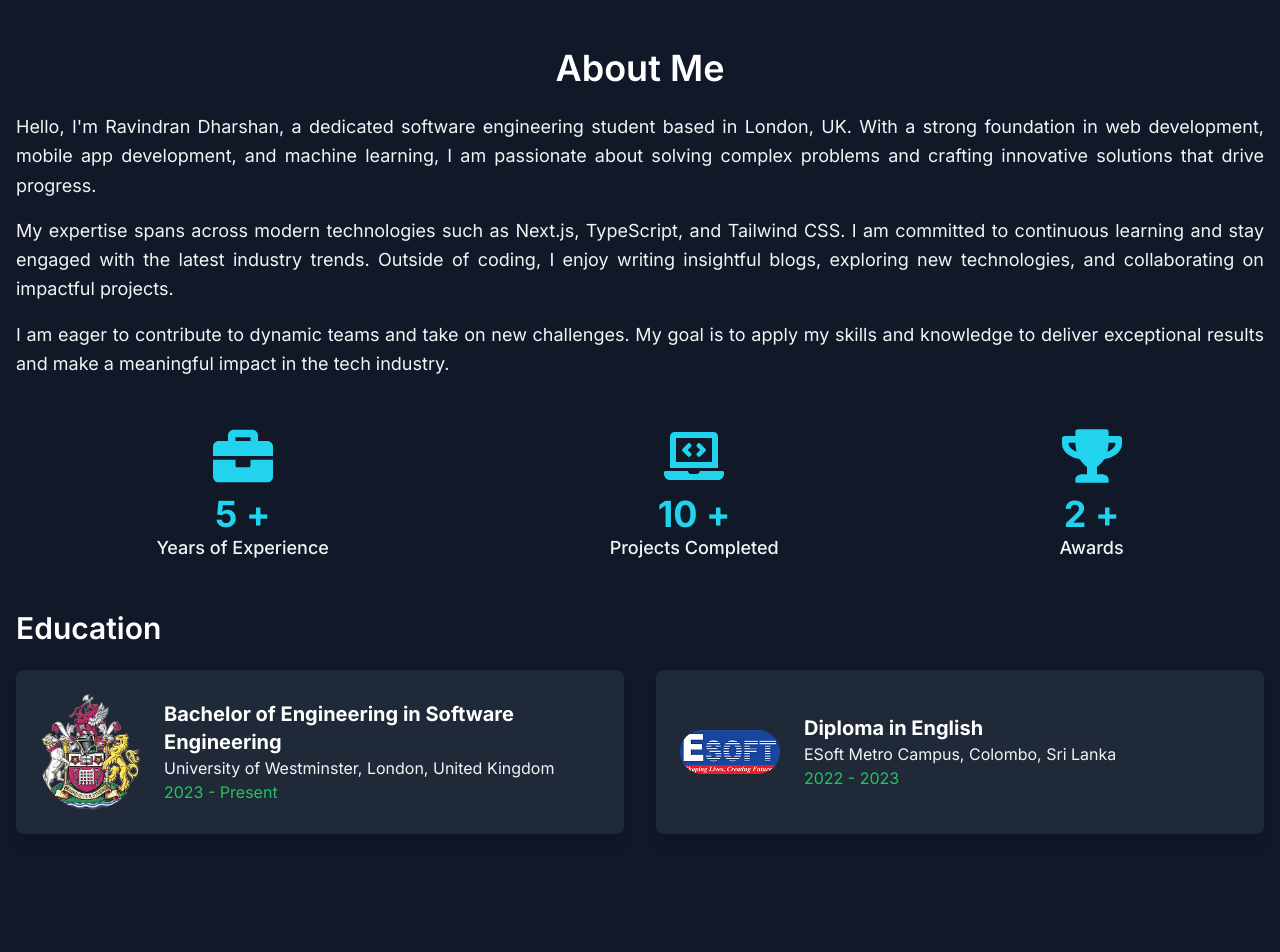
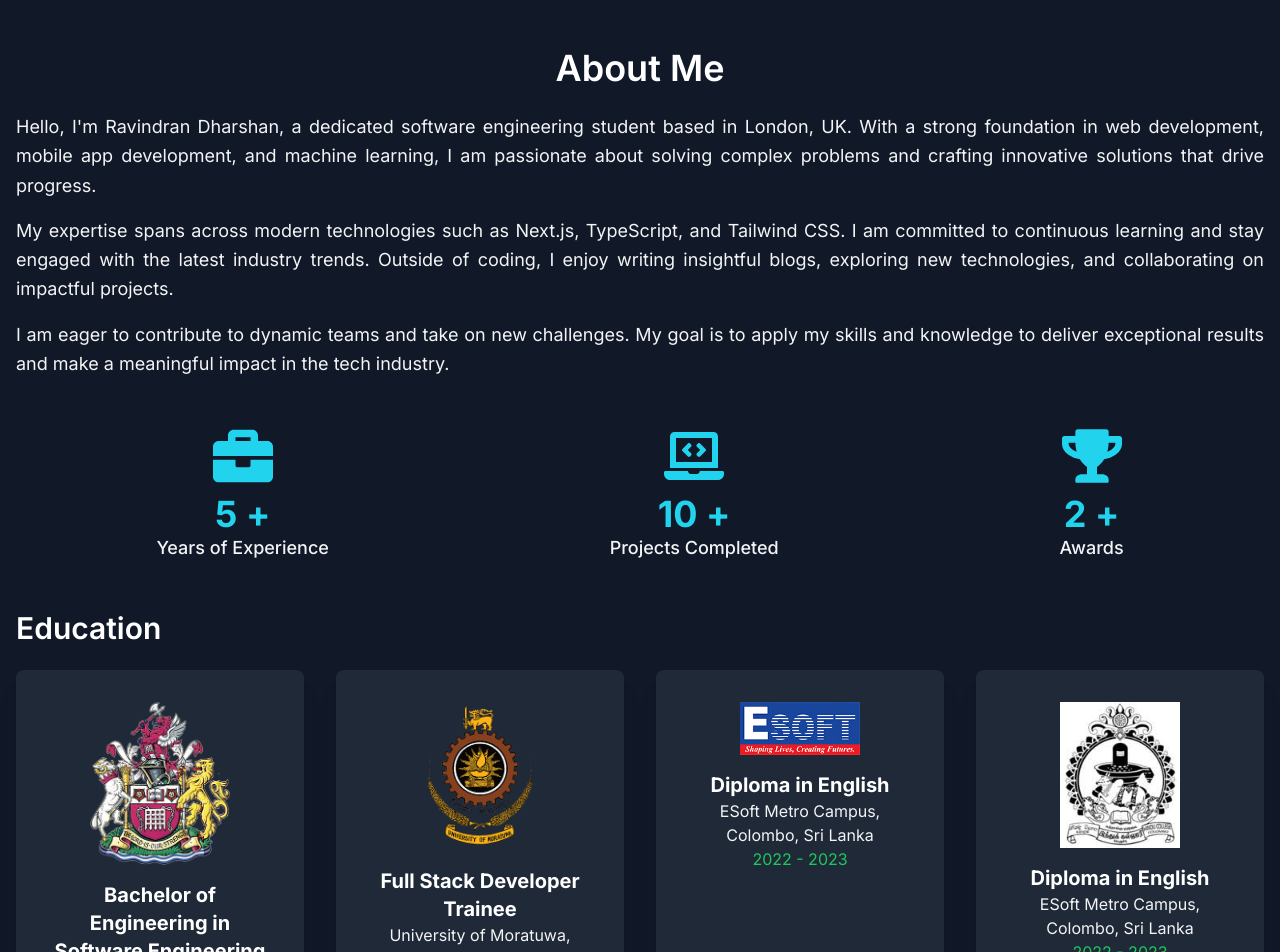
Before and after one commit to DharshanSR/sample-portfolio, a Next.js app: page / in a window 1280 px wide. Shown: the top 952 px of the page. Built offline with nearby package versions, Linux system fonts and the light colour scheme.

Commit message:
education in about section

```diff
--- a/pages/About/About.tsx
+++ b/pages/About/About.tsx
@@ -3,16 +3,31 @@
 import React from 'react';
 import Image from 'next/image';
 import CountUp from 'react-countup';
+import { motion } from 'framer-motion';
 import { FaBriefcase, FaLaptopCode, FaTrophy } from 'react-icons/fa';
 import westminsterLogo from '@/images/westminster_logo.png';
 import esoftLogo from '@/images/esoft_logo.jpg';
+import moratuwaLogo from '@/images/University_of_Moratuwa_logo.png';
+import hinduLogo from '@/images/hindu_college.jpeg';
+import useProjectInView from '@/hooks/useProjectInView';
 
 const About: React.FC = () => {
+  const { ref: aboutRef, inView: aboutInView } = useProjectInView();
+  const { ref: statsRef, inView: statsInView } = useProjectInView();
+  const { ref: educationRef, inView: educationInView } = useProjectInView();
+
   return (
     <section className="py-12 bg-gray-900 text-gray-100">
       <div className="container mx-auto px-4">
+
         {/* About Me Section */}
-        <div className="mb-12">
+        <motion.div
+          ref={aboutRef}
+          initial={{ opacity: 0, y: 50 }}
+          animate={aboutInView ? { opacity: 1, y: 0 } : {}}
+          transition={{ duration: 0.6 }}
+          className="mb-12"
+        >
           <h2 className="text-4xl font-semibold text-white mb-6 text-center">About Me</h2>
           <p className="text-lg leading-relaxed mb-4 text-justify">
             Hello, I&apos;m Ravindran Dharshan, a dedicated software engineering student based in London, UK.
@@ -28,10 +43,16 @@ const About: React.FC = () => {
             I am eager to contribute to dynamic teams and take on new challenges. My goal is to apply my skills
             and knowledge to deliver exceptional results and make a meaningful impact in the tech industry.
           </p>
-        </div>
+        </motion.div>
 
         {/* Stats Section */}
-        <div className="flex flex-wrap justify-center md:justify-around mb-12">
+        <motion.div
+          ref={statsRef}
+          initial={{ opacity: 0, scale: 0.8 }}
+          animate={statsInView ? { opacity: 1, scale: 1 } : {}}
+          transition={{ duration: 0.6 }}
+          className="flex flex-wrap justify-center md:justify-around mb-12"
+        >
           <div className="text-center mb-8 md:mb-0 flex flex-col items-center px-4 md:px-0">
             <FaBriefcase className="text-6xl text-cyan-400 mb-2" />
             <p className="text-4xl font-bold text-cyan-400">
@@ -53,42 +74,91 @@ const About: React.FC = () => {
             </p>
             <p className="text-lg font-medium">Awards</p>
           </div>
-        </div>
+        </motion.div>
 
         {/* Education Section */}
-        <div className="mb-12">
+        <motion.div
+          ref={educationRef}
+          initial={{ opacity: 0, x: -50 }}
+          animate={educationInView ? { opacity: 1, x: 0 } : {}}
+          transition={{ duration: 0.6 }}
+          className="mb-12"
+        >
           <h2 className="text-3xl font-semibold text-white mb-6">Education</h2>
-          <div className="grid grid-cols-1 md:grid-cols-2 gap-8">
-            <div className="flex items-center bg-gray-800 p-6 rounded-lg shadow-lg transition-transform transform hover:scale-105 hover:shadow-2xl">
+          <div className="grid grid-cols-1 md:grid-cols-2 lg:grid-cols-4 gap-8">
+            <div className="flex flex-col items-center bg-gray-800 p-8 rounded-lg shadow-xl transition-transform transform hover:scale-105 hover:shadow-2xl">
               <Image
                 src={westminsterLogo}
                 alt="University of Westminster"
-                width={100}
-                height={100}
-                className="mr-6 rounded-full"
+                width={140}
+                height={140}
+                className="border-gray-700 mb-4"
               />
-              <div>
-                <strong className="text-xl text-white">Bachelor of Engineering in Software Engineering</strong><br />
-                University of Westminster, London, United Kingdom<br />
-                <div className='text-green-500'>2023 - Present<br /></div>
+              <div className="text-center">
+                <strong className="text-xl text-white">
+                  Bachelor of Engineering in Software Engineering
+                </strong>
+                <br />
+                University of Westminster, London, United Kingdom
+                <br />
+                <div className="text-green-500">2023 - Present<br /></div>
               </div>
             </div>
-            <div className="flex items-center bg-gray-800 p-6 rounded-lg shadow-lg transition-transform transform hover:scale-105 hover:shadow-2xl">
+
+            <div className="flex flex-col items-center bg-gray-800 p-8 rounded-lg shadow-xl transition-transform transform hover:scale-105 hover:shadow-2xl">
+              <Image
+                src={moratuwaLogo}
+                alt="University of Moratuwa"
+                width={140}
+                height={140}
+                className="border-gray-700 mb-4"
+              />
+              <div className="text-center">
+                <strong className="text-xl text-white">Full Stack Developer Trainee</strong>
+                <br />
+                University of Moratuwa, Colombo, Sri Lanka
+                <br />
+                <div className="text-green-500">2023 - Present<br /></div>
+              </div>
+            </div>
+
+            <div className="flex flex-col items-center bg-gray-800 p-8 rounded-lg shadow-xl transition-transform transform hover:scale-105 hover:shadow-2xl">
               <Image
                 src={esoftLogo}
                 alt="ABC Institute"
-                width={100}
-                height={100}
-                className="mr-6 rounded-full"
+                width={120}
+                height={120}
+                className="border-gray-700 mb-4"
               />
-              <div>
-                <strong className="text-xl text-white">Diploma in English</strong><br />
-                ESoft Metro Campus, Colombo, Sri Lanka<br />
-                <div className='text-green-500'>2022 - 2023<br /></div>
+              <div className="text-center">
+                <strong className="text-xl text-white">Diploma in English</strong>
+                <br />
+                ESoft Metro Campus, Colombo, Sri Lanka
+                <br />
+                <div className="text-green-500">2022 - 2023<br /></div>
+              </div>
+            </div>
+
+            <div className="flex flex-col items-center bg-gray-800 p-8 rounded-lg shadow-xl transition-transform transform hover:scale-105 hover:shadow-2xl">
+              <Image
+                src={hinduLogo}
+                alt="ABC Institute"
+                width={120}
+                height={120}
+                className="border-gray-700 mb-4"
+              />
+              <div className="text-center">
+                <strong className="text-xl text-white">Diploma in English</strong>
+                <br />
+                ESoft Metro Campus, Colombo, Sri Lanka
+                <br />
+                <div className="text-green-500">2022 - 2023<br /></div>
               </div>
             </div>
           </div>
-        </div>
+
+        </motion.div>
+
       </div>
     </section>
   );
```
Also changed, not shown: images/University_of_Moratuwa_logo.png (added), images/hindu_college.jpeg (added).
